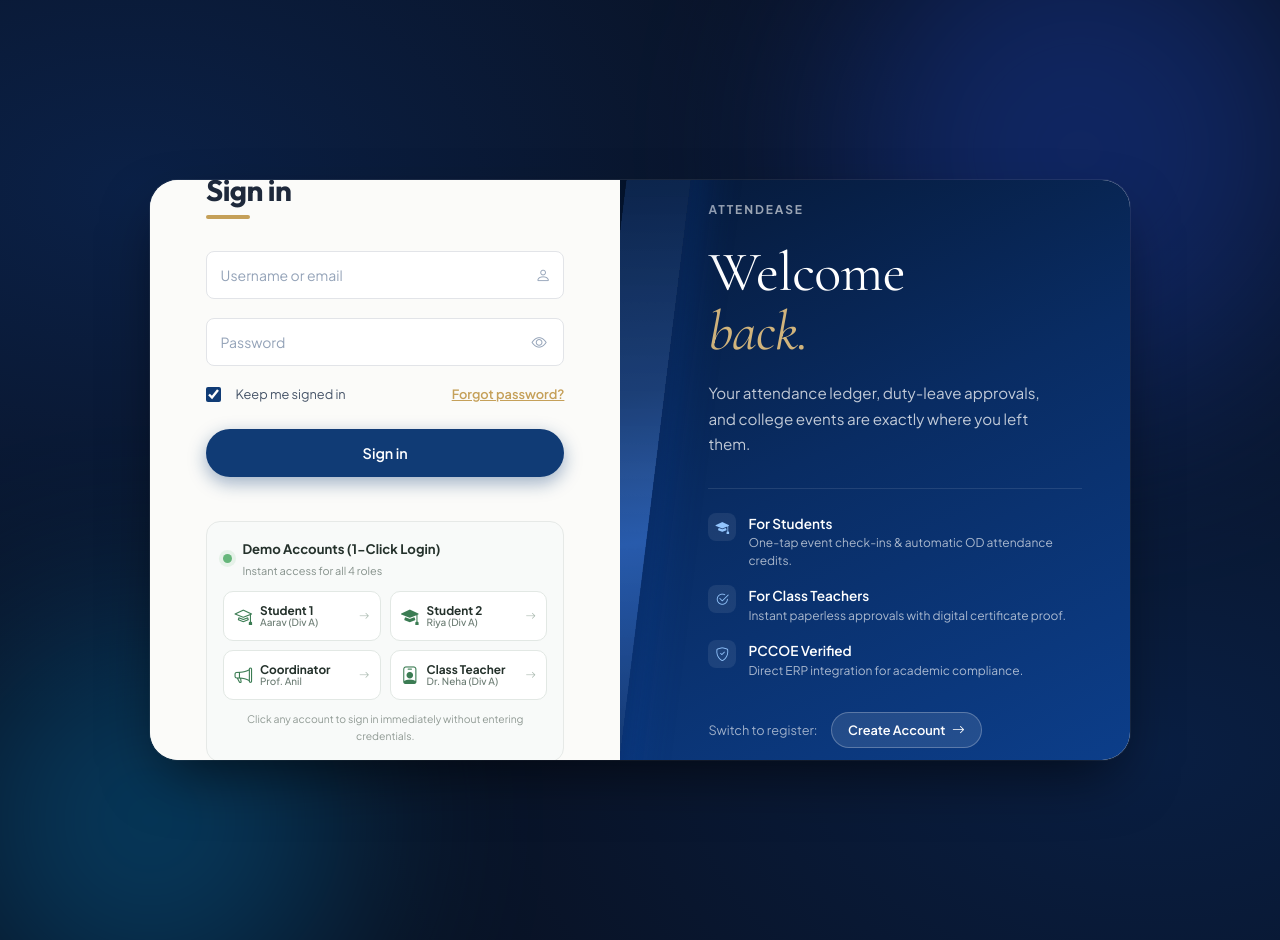
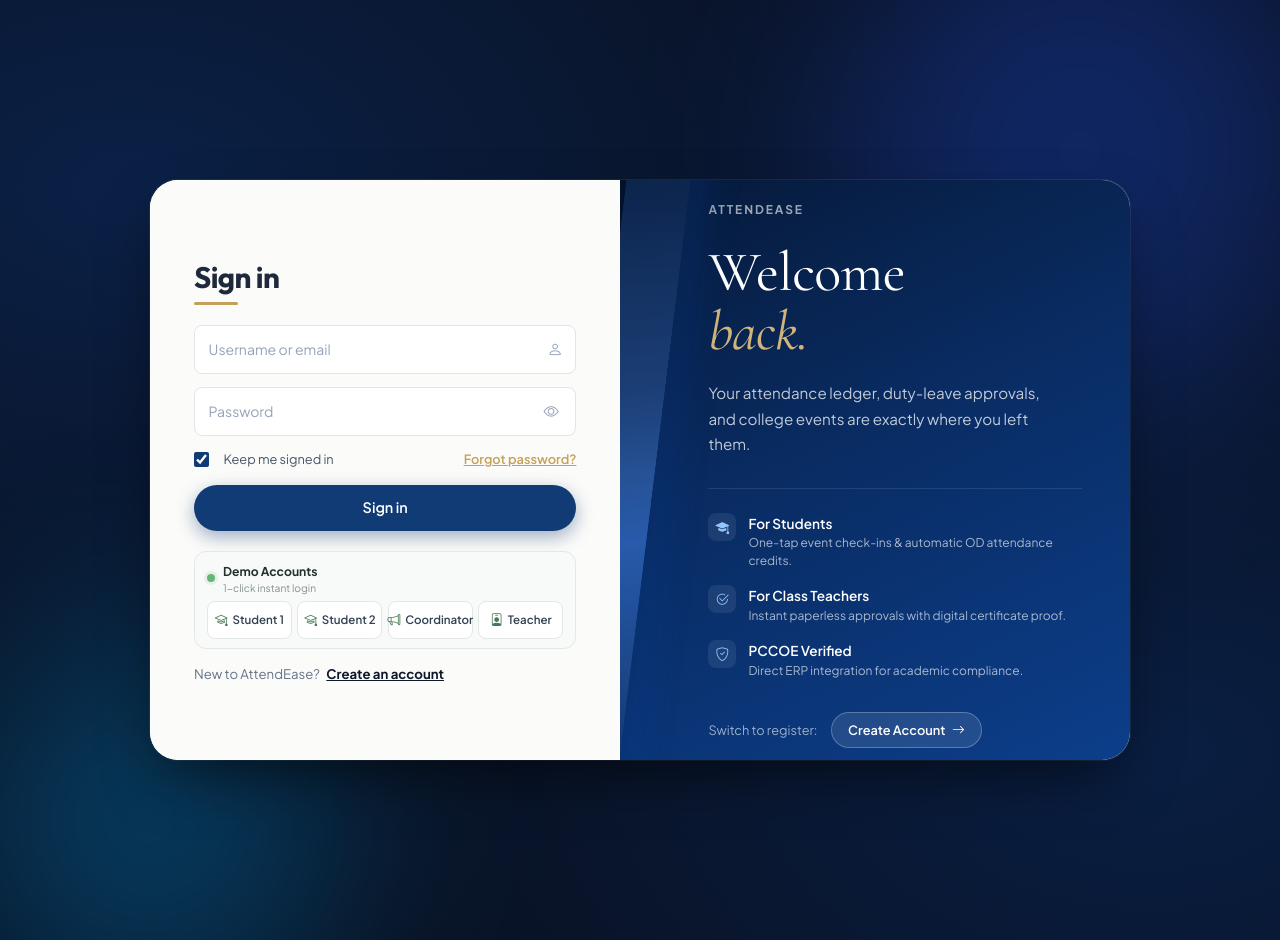
Before and after one commit to yuvraj-044/AttendEase, a Django app: page /auth/login/ in a window 1280 px wide. Run offline with Django 4.2, Linux system fonts and the light colour scheme.

Commit message:
Fit 4 demo buttons seamlessly within login card viewport

```diff
--- a/apps/users/templates/users/auth.html
+++ b/apps/users/templates/users/auth.html
@@ -79,57 +79,40 @@
               <div class="demo-access-heading">
                 <span class="demo-access-indicator"></span>
                 <div>
-                  <strong>Demo Accounts (1-Click Login)</strong>
-                  <small>Instant access for all 4 roles</small>
+                  <strong>Demo Accounts</strong>
+                  <small>1-click instant login</small>
                 </div>
               </div>
               <div class="demo-access-actions">
                 <form method="post" action="{% url 'users:demo_login' 'student1' %}">
                   {% csrf_token %}
-                  <button type="submit" title="Sign in as Student 1: Aarav Sharma (Div A)">
+                  <button type="submit" title="Student 1: Aarav Sharma (Div A)">
                     <i class="bi bi-mortarboard"></i>
-                    <div class="demo-btn-text">
-                      <span class="demo-role">Student 1</span>
-                      <span class="demo-name">Aarav (Div A)</span>
-                    </div>
-                    <i class="bi bi-arrow-right"></i>
+                    <span>Student 1</span>
                   </button>
                 </form>
                 <form method="post" action="{% url 'users:demo_login' 'student2' %}">
                   {% csrf_token %}
-                  <button type="submit" title="Sign in as Student 2: Riya Patel (Div A)">
-                    <i class="bi bi-mortarboard-fill"></i>
-                    <div class="demo-btn-text">
-                      <span class="demo-role">Student 2</span>
-                      <span class="demo-name">Riya (Div A)</span>
-                    </div>
-                    <i class="bi bi-arrow-right"></i>
+                  <button type="submit" title="Student 2: Riya Patel (Div A)">
+                    <i class="bi bi-mortarboard"></i>
+                    <span>Student 2</span>
                   </button>
                 </form>
                 <form method="post" action="{% url 'users:demo_login' 'coordinator' %}">
                   {% csrf_token %}
-                  <button type="submit" title="Sign in as Coordinator: Prof. Anil Iyer">
+                  <button type="submit" title="Coordinator: Prof. Anil Iyer">
                     <i class="bi bi-megaphone"></i>
-                    <div class="demo-btn-text">
-                      <span class="demo-role">Coordinator</span>
-                      <span class="demo-name">Prof. Anil</span>
-                    </div>
-                    <i class="bi bi-arrow-right"></i>
+                    <span>Coordinator</span>
                   </button>
                 </form>
                 <form method="post" action="{% url 'users:demo_login' 'teacher' %}">
                   {% csrf_token %}
-                  <button type="submit" title="Sign in as Class Teacher: Dr. Neha Kulkarni (Div A)">
+                  <button type="submit" title="Class Teacher: Dr. Neha Kulkarni (Div A)">
                     <i class="bi bi-person-badge"></i>
-                    <div class="demo-btn-text">
-                      <span class="demo-role">Class Teacher</span>
-                      <span class="demo-name">Dr. Neha (Div A)</span>
-                    </div>
-                    <i class="bi bi-arrow-right"></i>
+                    <span>Teacher</span>
                   </button>
                 </form>
               </div>
-              <p class="demo-access-note">Click any account to sign in immediately without entering credentials.</p>
             </div>
           {% endif %}
 
--- a/static/css/auth-animated.css
+++ b/static/css/auth-animated.css
@@ -110,7 +110,7 @@
 .verso-card__side--form {
   width: 48%;
   background: var(--v-form-bg);
-  padding: 3.5rem 3.5rem 2.5rem 3.5rem;
+  padding: 2.25rem 2.75rem 2rem 2.75rem;
   display: flex;
   flex-direction: column;
   justify-content: center;
@@ -212,7 +212,7 @@
 
 /* ── Form Heading like Reference ────────────────────────────── */
 .form-hero {
-  margin-bottom: 2rem;
+  margin-bottom: 1.25rem;
 }
 
 .form-title {
@@ -234,7 +234,7 @@
 /* ── Input Fields matching Screenshot Style ─────────────────── */
 .v-field {
   position: relative;
-  margin-bottom: 1.15rem;
+  margin-bottom: 0.85rem;
   width: 100%;
 }
 
@@ -331,8 +331,8 @@
   align-items: center;
   justify-content: space-between;
   flex-wrap: wrap;
-  row-gap: 0.5rem;
-  margin-bottom: 1.5rem;
+  row-gap: 0.35rem;
+  margin-bottom: 0.95rem;
   font-size: 0.8rem;
 }
 
@@ -365,7 +365,7 @@
 /* ── Pill Submit Button (Identical to Screenshot) ────────────── */
 .v-btn-submit {
   width: 100%;
-  padding: 0.8rem 1.5rem;
+  padding: 0.72rem 1.5rem;
   background: var(--v-btn-primary);
   color: #ffffff;
   border: none;
@@ -376,7 +376,7 @@
   cursor: pointer;
   box-shadow: 0 6px 18px rgba(16, 59, 117, 0.4);
   transition: all 0.2s ease;
-  margin-bottom: 1.5rem;
+  margin-bottom: 0.75rem;
 }
 
 .v-btn-submit:hover {
@@ -400,6 +400,7 @@
   display: flex;
   align-items: center;
   gap: 0.4rem;
+  margin-top: 0.85rem;
 }
 
 .v-switch-link {
@@ -722,10 +723,44 @@
   background: #65b67a;
   box-shadow: 0 0 0 4px #65b67a20;
 }
+/* Development-only one-click demo account choices */
+.demo-access {
+  margin-top: 0.5rem;
+  padding: 0.6rem 0.75rem;
+  border: 1px solid #e2e8e4;
+  border-radius: 12px;
+  background: #f8faf9;
+}
+.demo-access-heading {
+  display: flex;
+  align-items: center;
+  gap: .5rem;
+  margin-bottom: .45rem;
+}
+.demo-access-heading strong {
+  color: #24312b;
+  font-size: .76rem;
+  font-weight: 700;
+  display: block;
+}
+.demo-access-heading small {
+  color: #84908a;
+  font-size: .64rem;
+  display: block;
+  line-height: 1;
+}
+.demo-access-indicator {
+  width: 8px;
+  height: 8px;
+  flex: 0 0 auto;
+  border-radius: 50%;
+  background: #65b67a;
+  box-shadow: 0 0 0 3px #65b67a20;
+}
 .demo-access-actions {
   display: grid;
-  grid-template-columns: repeat(2, minmax(0, 1fr));
-  gap: .55rem;
+  grid-template-columns: repeat(4, minmax(0, 1fr));
+  gap: .35rem;
 }
 .demo-access-actions form {
   min-width: 0;
@@ -733,78 +768,35 @@
 }
 .demo-access-actions button {
   width: 100%;
-  min-height: 50px;
-  padding: .5rem .65rem;
+  min-height: 38px;
+  padding: .4rem .25rem;
   display: flex;
   align-items: center;
-  justify-content: flex-start;
-  gap: .5rem;
+  justify-content: center;
+  gap: .3rem;
   border: 1px solid #e2e8e4;
-  border-radius: 10px;
-  color: #24312b;
+  border-radius: 8px;
+  color: #334155;
   background: #fff;
   font: inherit;
-  transition: all .18s ease;
+  font-size: .72rem;
+  font-weight: 600;
+  transition: all .15s ease;
   cursor: pointer;
+  white-space: nowrap;
 }
 .demo-access-actions button:hover {
-  transform: translateY(-2px);
+  transform: translateY(-1px);
   border-color: #65b67a;
-  background: #f4faf5;
-  box-shadow: 0 4px 10px rgba(101, 182, 122, 0.15);
+  background: #f1f7f1;
+  color: #1e3a29;
 }
-.demo-access-actions .demo-btn-text {
-  display: flex;
-  flex-direction: column;
-  align-items: flex-start;
-  text-align: left;
-  line-height: 1.15;
-  flex: 1;
-  min-width: 0;
+.demo-access-actions button > i {
+  color: #477a56;
+  font-size: .8rem;
 }
-.demo-access-actions .demo-role {
-  font-size: .74rem;
-  font-weight: 700;
-  color: #24312b;
-}
-.demo-access-actions .demo-name {
-  font-size: .62rem;
-  color: #6b7c73;
-  font-weight: 500;
-  white-space: nowrap;
-  overflow: hidden;
-  text-overflow: ellipsis;
-  max-width: 100%;
-}
-.demo-access-actions button > i:first-child {
-  font-size: 1.1rem;
-  color: #3b7c53;
-  flex: 0 0 auto;
-}
-.demo-access-actions button > i:last-child {
-  color: #a8b8ae;
-  font-size: .65rem;
-  margin-left: auto;
-  transition: transform .18s ease;
-}
-.demo-access-actions button:hover > i:last-child {
-  transform: translateX(2px);
-  color: #3b7c53;
-}
-.demo-access-note {
-  margin: .7rem 0 0;
-  color: #909a94;
-  font-size: .65rem;
-  text-align: center;
-}
-@media (max-width: 420px) {
+@media (max-width: 520px) {
   .demo-access-actions {
-    grid-template-columns: 1fr;
-  }
-  .demo-access-actions button {
-    justify-content: flex-start;
-  }
-  .demo-access-actions button > i:last-child {
-    margin-left: auto;
+    grid-template-columns: repeat(2, 1fr);
   }
 }
```
